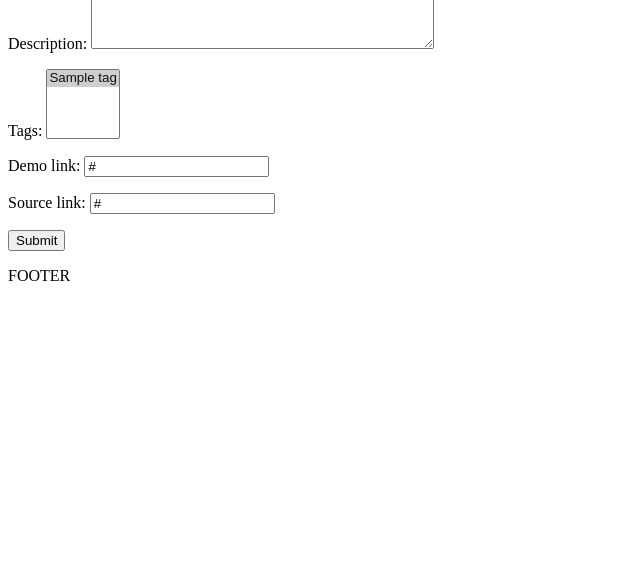
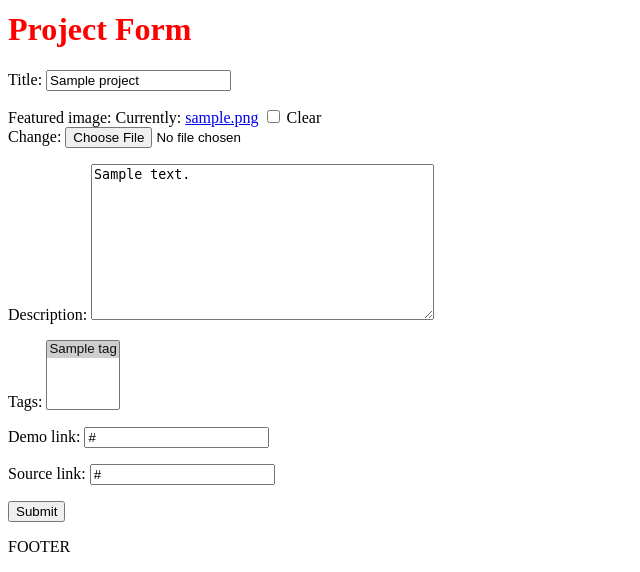
Before and after one commit to jacekdobrowolski/devsearch, a Django app: page /update-project/00000000-0000-0000-0000-000000000001/ in a window 1280 px wide. Shown: the part 332-904 px from the top of the page, without its empty margins (0-640 px from the left). Before the commit the page ends 613 px from the top, so only its background shows below. Run offline with Django 4.2, Linux system fonts and the light colour scheme; tables that the repository leaves empty hold one stand-in row (values such as "Sample post").

Commit message:
adding static files

```diff
--- a/devsearch/urls.py
+++ b/devsearch/urls.py
@@ -15,9 +15,13 @@
 """
 from django.contrib import admin
 from django.urls import path, include
-
+from django.conf import settings
+from django.conf.urls.static import static
 
 urlpatterns = [
     path("admin/", admin.site.urls),
-    path('', include('projects.urls'))
+    path('', include('projects.urls')),
 ]
+
+urlpatterns += static(settings.MEDIA_URL, document_root=settings.MEDIA_ROOT)
+urlpatterns += static(settings.STATIC_URL, document_root=settings.STATIC_ROOT)
--- a/projects/forms.py
+++ b/projects/forms.py
@@ -7,6 +7,7 @@
         model = Project
         fields = [
             'title',
+            'featured_image',
             'description',
             'tags',
             'demo_link',
--- a/projects/models.py
+++ b/projects/models.py
@@ -7,6 +7,7 @@
     created = models.DateTimeField(auto_now_add=True)
     title = models.CharField(max_length=200)
     description = models.TextField(null=True, blank=True)
+    featured_image = models.ImageField(default='default.jpg', null=True, blank=True)
     demo_link = models.CharField(max_length=2000, null=True, blank=True)
     source_link = models.CharField(max_length=2000, null=True, blank=True)
     tags = models.ManyToManyField('Tag', blank=True)
--- a/projects/templates/projects/project_form.html
+++ b/projects/templates/projects/project_form.html
@@ -3,7 +3,7 @@
 {% block content %}
 <h1>Project Form</h1>
 
-<form method="POST">
+<form action="" method="POST" enctype="multipart/form-data">
     {% csrf_token %}
     {{form.as_p}}
     <input type="submit">
--- a/projects/templates/projects/single-project.html
+++ b/projects/templates/projects/single-project.html
@@ -1,6 +1,7 @@
 {% extends 'main.html' %}
 
 {% block content %}
+<img style="max-width: 500px" src="{{ project.featured_image.url }}">
 <h1>{{project.title}}</h1>
 
 <hr>
--- a/projects/views.py
+++ b/projects/views.py
@@ -28,7 +28,7 @@
 def createProject(request):
     form = ProjectForm()
     if request.method == 'POST':
-        form = ProjectForm(request.POST)
+        form = ProjectForm(request.POST, request.FILES)
         if form.is_valid():
             form.save()
             return redirect(projects)
@@ -41,7 +41,7 @@
     project = Project.objects.get(project_id=pk)
     form = ProjectForm(instance=project)
     if request.method == 'POST':
-        form = ProjectForm(request.POST)
+        form = ProjectForm(request.POST, request.FILES, instance=project)
         if form.is_valid():
             form.save()
             return redirect(projects)
--- /dev/null
+++ b/static/styles/main.css
@@ -0,0 +1,3 @@
+h1{
+    color: red
+}
--- a/templates/main.html
+++ b/templates/main.html
@@ -1,4 +1,5 @@
 <!DOCTYPE html>
+{% load static %}
 <html>
     <head>
         <meta charset="utf-8">
@@ -6,7 +7,7 @@
         <title>DevSearch</title>
         <meta name="description" content="">
         <meta name="viewport" content="width=device-width, initial-scale=1">
-        <!-- <link rel="stylesheet" href=""> -->
+        <link rel="stylesheet" type="text/css" media="screen" href="{% static 'styles/main.css' %}">
     </head>
     <body>
         {% include 'navbar.html' %}
--- a/templates/navbar.html
+++ b/templates/navbar.html
@@ -1,4 +1,7 @@
-<h1>Logo</h1>
+{% load static %}
+
+<a href="{% url 'projects' %}">
+    <img src="{% static 'images/logo.svg' %}">
+</a>
 <a href="{% url 'create-project' %}">Add Project</a>
-<a href="{% url 'projects' %}">Projects</a>
 <hr>
```
Also changed, not shown: devsearch/settings.py (+9 -1 lines), projects/migrations/0004_project_featured_image.py (added), static/images/default.jpg (added), static/images/logo.svg (added), static/images/portfolio.png (added), 3 other files.
